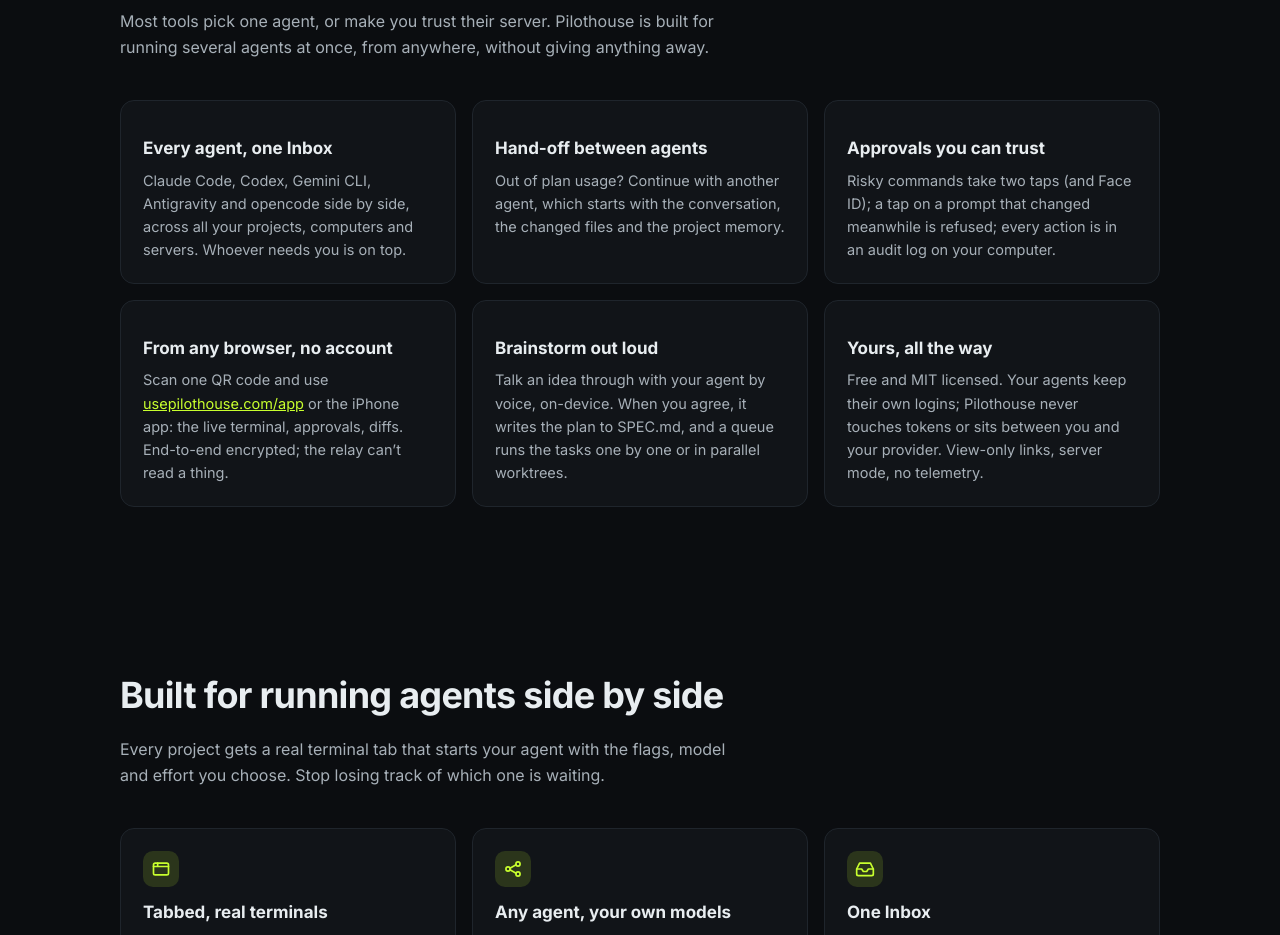
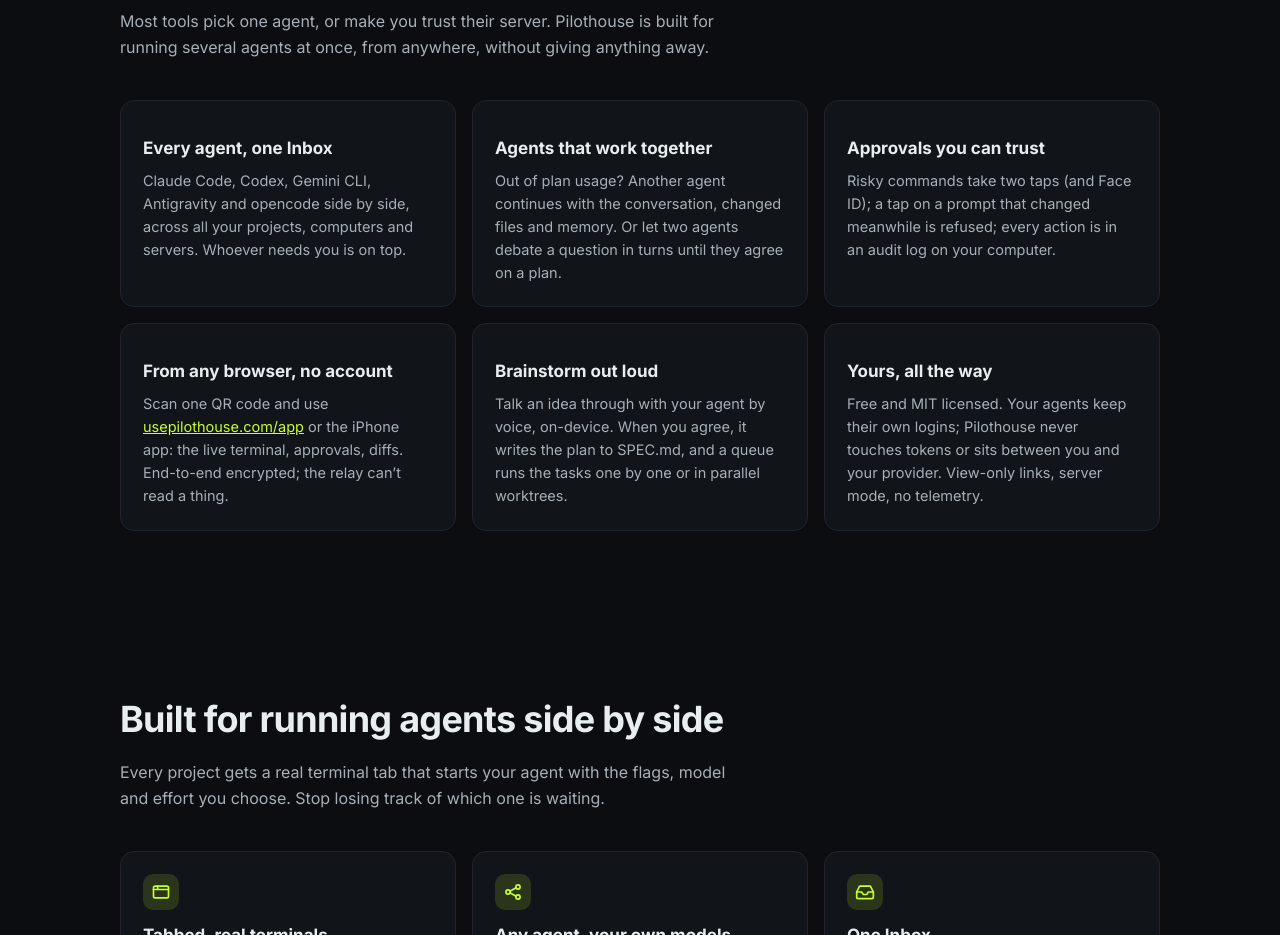
Before and after one commit to aemresrbyk/pilothouse-site, a plain HTML site: page index.html in a window 1280 px wide. Shown: the part 1180-2115 px from the top of the page. Drawn offline with Linux system fonts and the light colour scheme.

Commit message:
feat: mention agent debate on the features grid (#14)
Co-authored-by: Claude Opus 5.5 <noreply@anthropic.com>

```diff
--- a/index.html
+++ b/index.html
@@ -221,7 +221,7 @@
     <p class="sub">Most tools pick one agent, or make you trust their server. Pilothouse is built for running several agents at once, from anywhere, without giving anything away.</p>
     <div class="grid">
       <div class="card"><h3>Every agent, one Inbox</h3><p>Claude Code, Codex, Gemini CLI, Antigravity and opencode side by side, across all your projects, computers and servers. Whoever needs you is on top.</p></div>
-      <div class="card"><h3>Hand-off between agents</h3><p>Out of plan usage? Continue with another agent, which starts with the conversation, the changed files and the project memory.</p></div>
+      <div class="card"><h3>Agents that work together</h3><p>Out of plan usage? Another agent continues with the conversation, changed files and memory. Or let two agents debate a question in turns until they agree on a plan.</p></div>
       <div class="card"><h3>Approvals you can trust</h3><p>Risky commands take two taps (and Face ID); a tap on a prompt that changed meanwhile is refused; every action is in an audit log on your computer.</p></div>
       <div class="card"><h3>From any browser, no account</h3><p>Scan one QR code and use <a href="app/" style="color: var(--accent)">usepilothouse.com/app</a> or the iPhone app: the live terminal, approvals, diffs. End-to-end encrypted; the relay can’t read a thing.</p></div>
       <div class="card"><h3>Brainstorm out loud</h3><p>Talk an idea through with your agent by voice, on-device. When you agree, it writes the plan to SPEC.md, and a queue runs the tasks one by one or in parallel worktrees.</p></div>
```
